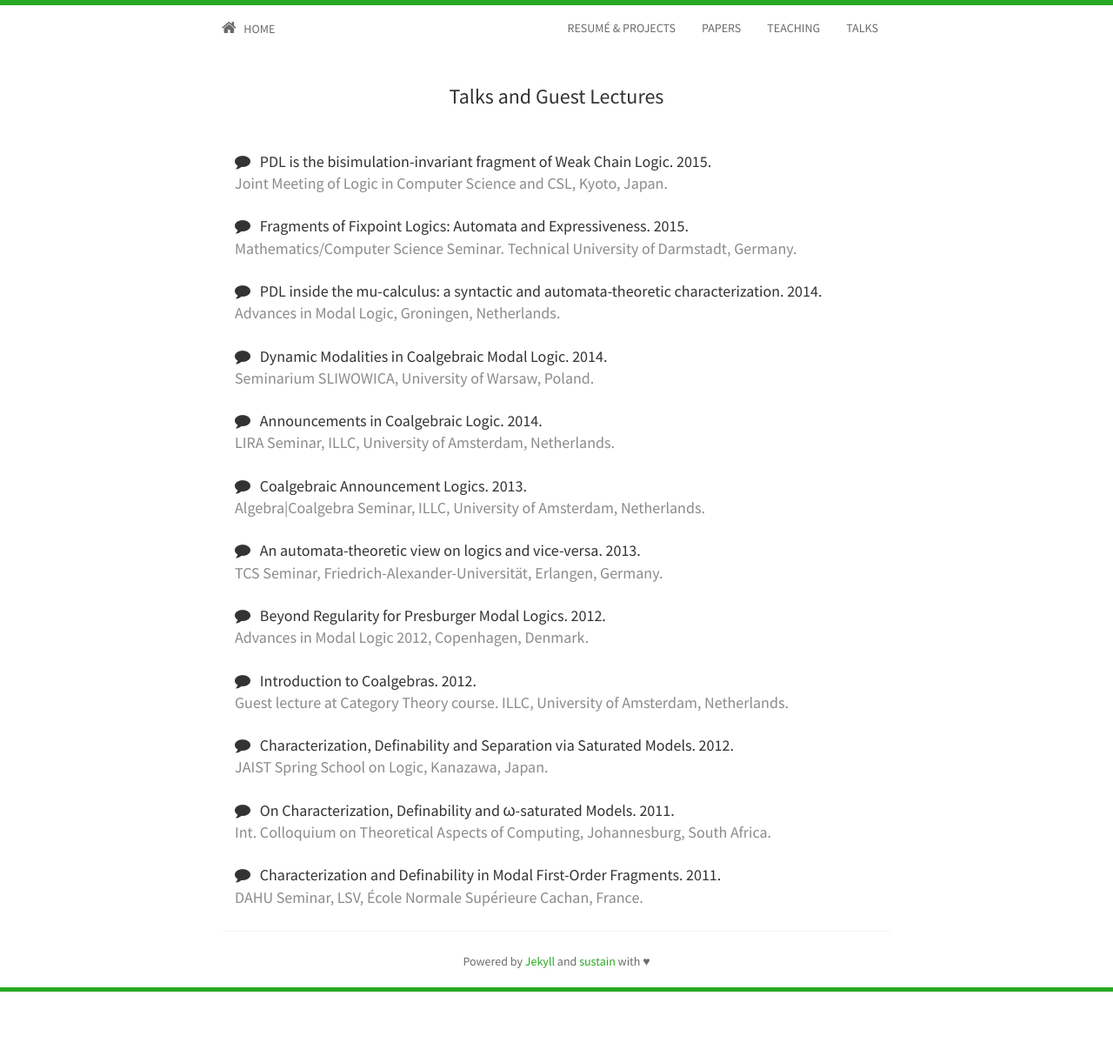
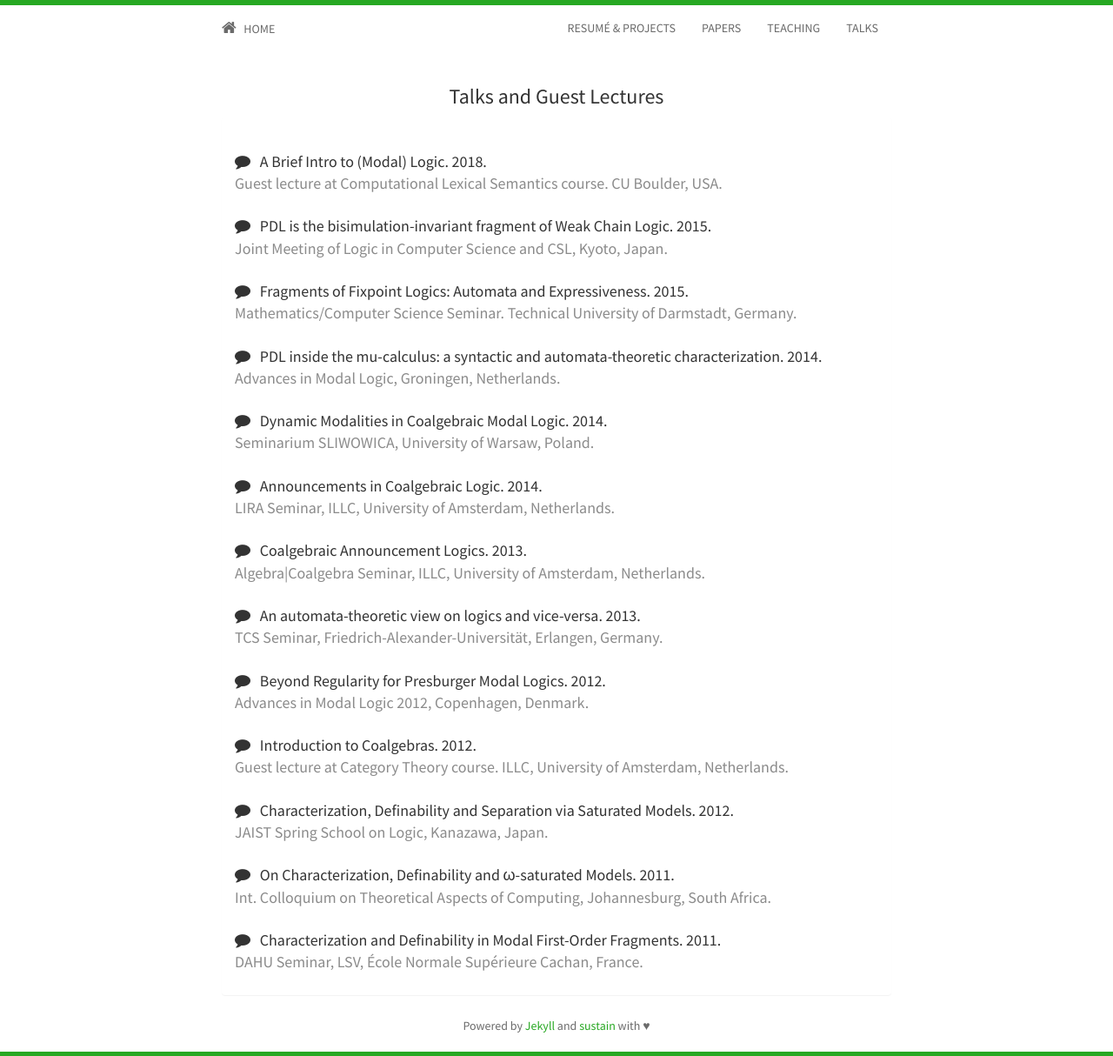
Before and after one commit to fcarreiro/fcarreiro.github.com, a Jekyll site: the page built from talks.html, in a window 1280 px wide. Shown: the whole page at 87% size. Built offline with Jekyll 4.4.1, drawn with Linux system fonts in a browser that asks for light colours; nearby versions of some CDN libraries; before the commit the page ends 1140 px from its top, so only the background shows below that.

Commit message:
Add guest lecture at CU

```diff
--- a/_data/talks.yml
+++ b/_data/talks.yml
@@ -1,3 +1,6 @@
+- title: 'A Brief Intro to (Modal) Logic. 2018.'
+  place: 'Guest lecture at Computational Lexical Semantics course. CU Boulder, USA.'
+
 - title: 'PDL is the bisimulation-invariant fragment of Weak Chain Logic. 2015.'
   place: 'Joint Meeting of Logic in Computer Science and CSL, Kyoto, Japan.'
 
```
